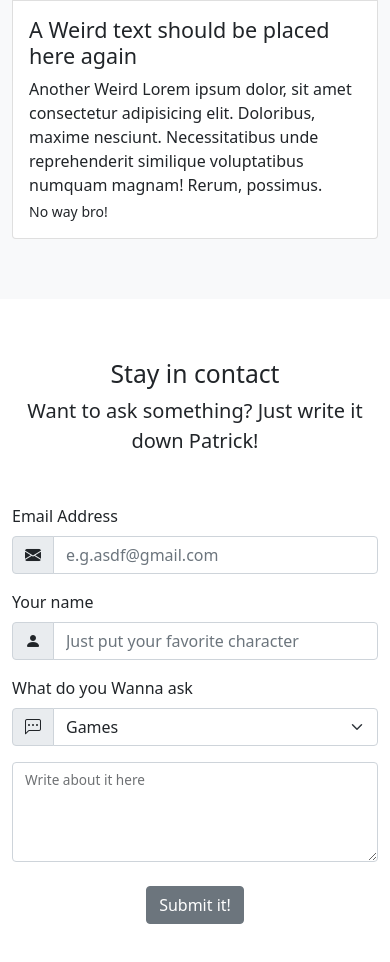
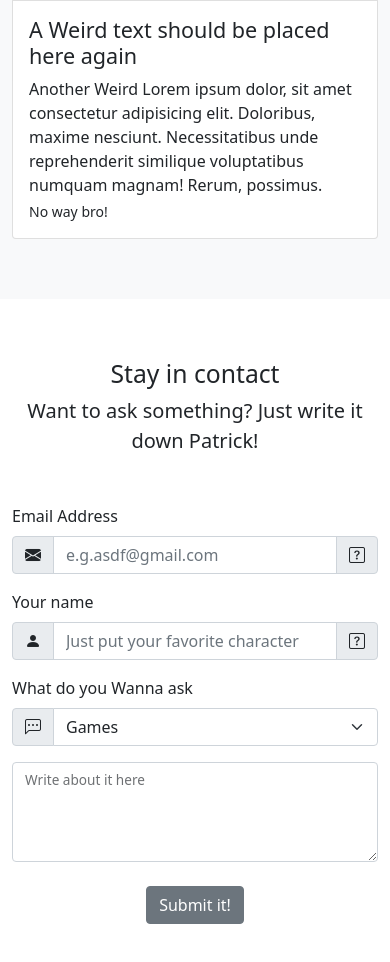
Before and after one commit to Gui37/Bootstrap, a plain HTML site: page index.html in a window 390 px wide. Shown: the part 2968-3930 px from the top of the page. Drawn offline with nearby package versions, Linux system fonts and the light colour scheme.

Commit message:
Aula terminada

```diff
--- a/index.html
+++ b/index.html
@@ -6,7 +6,7 @@
     <meta name="viewport" content="width=device-width, initial-scale=1.0">
     <link href="https://cdn.jsdelivr.net/npm/bootstrap@5.0.2/dist/css/bootstrap.min.css" rel="stylesheet"
         integrity="sha384-EVSTQN3/azprG1Anm3QDgpJLIm9Nao0Yz1ztcQTwFspd3yD65VohhpuuCOmLASjC" crossorigin="anonymous">
-        <link rel="stylesheet" href="https://cdn.jsdelivr.net/npm/bootstrap-icons@1.9.1/font/bootstrap-icons.css">
+    <link rel="stylesheet" href="https://cdn.jsdelivr.net/npm/bootstrap-icons@1.9.1/font/bootstrap-icons.css">
 
     <title>Random Addict</title>
     <style>
@@ -67,7 +67,10 @@
                     <a href="#pricing" class="btn btn-success btn-lg">Do it now</a>
                 </div>
                 <div class="col-md-5 text-center d-none d-md-block">
-                    <img class="img-fluid" src="assets/h6unhgup.bmp" alt="random image">
+                    <!-- Tooltip -->
+                    <span data-bs-toggle="tooltip" data-bs-placement="right" title="A random Image">
+                        <img class="img-fluid" src="assets/h6unhgup.bmp" alt="random image"></span>
+
                 </div>
             </div>
         </div>
@@ -235,16 +238,29 @@
                         <label for="email" class="form-label">Email Address</label>
                         <div class="input-group mb-3">
                             <span class="input-group-text"><i class="bi bi-envelope-fill"></i></span>
-                            <input type="email" id="email" class="form-control" placeholder="e.g.asdf@gmail.com" aria-describedby="emailHelp">
+                            <input type="email" id="email" class="form-control" placeholder="e.g.asdf@gmail.com"
+                                aria-describedby="emailHelp">
+                            <!-- tooltip -->
+                            <span class="input-group-text">
+                                <span data-bs-toggle="tooltip" data-bs-placement="right" title="Don't worry about it bro">
+                                    <i class="bi bi-question-square"></i></span>
+
                         </div>
 
                         <label for="name" class="form-label">Your name</label>
                         <div class="input-group mb-3">
                             <span class="input-group-text" id="nameHelp"><i class="bi bi-person-fill"></i></span>
-                            <input type="text" id="name" class="form-control" placeholder="Just put your favorite character" aria-describedby="nameHelp">
+                            <input type="text" id="name" class="form-control"
+                                placeholder="Just put your favorite character" aria-describedby="nameHelp">
+                                <!-- tooltip -->
+                            <span class="input-group-text">
+                                <span data-bs-toggle="tooltip" data-bs-placement="right" title="Just like them">
+                                    <i class="bi bi-question-square"></i></span>
+
                         </div>
-                          <label for="talk" class="form-label">What do you Wanna ask</label>
-                          <div class="input-group mb-3">
+
+                        <label for="talk" class="form-label">What do you Wanna ask</label>
+                        <div class="input-group mb-3">
                             <span class="input-group-text" id="nameHelp"><i class="bi bi-chat-left-dots"></i></span>
                             <select class="form-select" id="talk">
                                 <option selected>Games</option>
@@ -252,7 +268,7 @@
                                 <option value="2">Cartoons and Anime</option>
                                 <option value="3">Crazy shit!</option>
                                 <option value="4">Other</option>
-                              </select>
+                            </select>
                         </div>
 
 
@@ -262,8 +278,9 @@
                         </div>
 
                         <div class="mb-4 text-center">
-                            <button type="submit"class="btn btn-secondary">Submit it!</button>
+                            <button type="submit" class="btn btn-secondary">Submit it!</button>
                         </div>
+                </div>
 
 
 
@@ -277,6 +294,13 @@
     <script src="https://cdn.jsdelivr.net/npm/bootstrap@5.0.2/dist/js/bootstrap.bundle.min.js"
         integrity="sha384-MrcW6ZMFYlzcLA8Nl+NtUVF0sA7MsXsP1UyJoMp4YLEuNSfAP+JcXn/tWtIaxVXM"
         crossorigin="anonymous"></script>
+    <script>
+        var tooltipTriggerList = [].slice.call(document.querySelectorAll('[data-bs-toggle="tooltip"]'))
+        var tooltipList = tooltipTriggerList.map(function (tooltipTriggerEl) {
+            return new bootstrap.Tooltip(tooltipTriggerEl)
+        })
+
+    </script>
 </body>
 
 </html>
```
